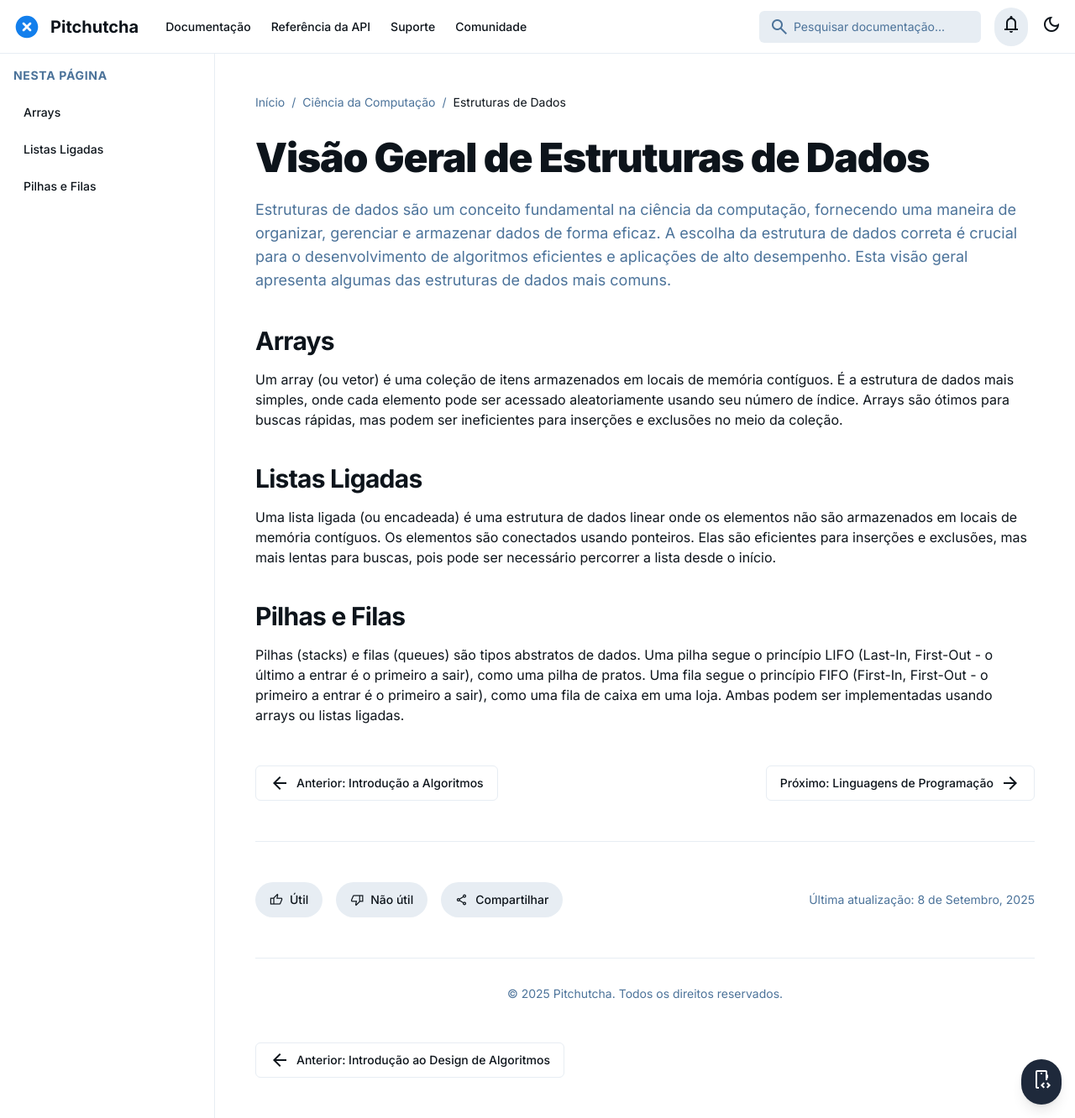
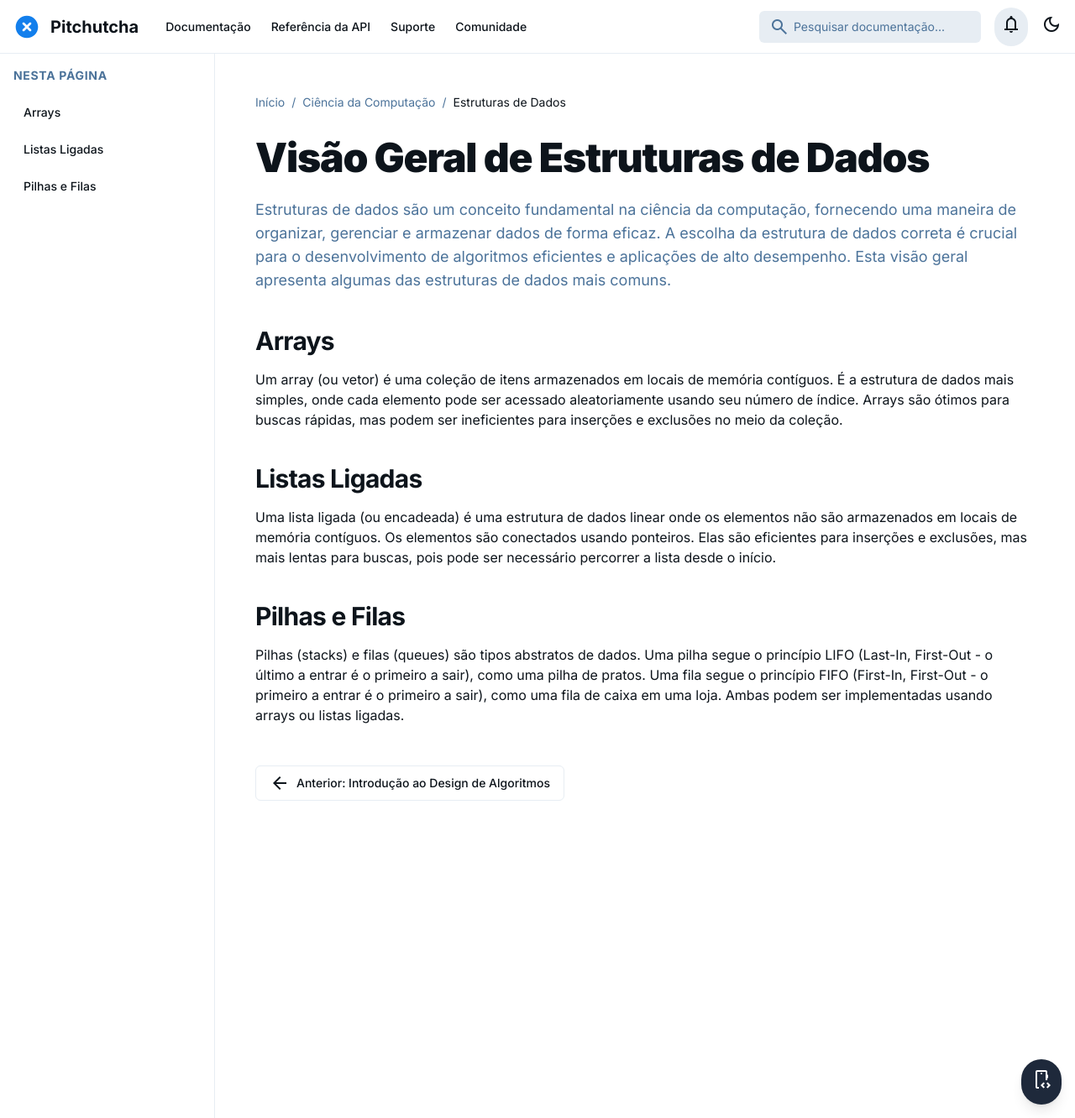
Before and after one commit to SistemaVinculado/pitchutcha.github.io, a Jekyll site: the page built from docs/_posts/2025-09-08-data-structures-overview.md, in a window 1280 px wide. Shown: the whole page at 84% size. Built offline with Jekyll 4.4.1, drawn with Linux system fonts in a browser that asks for light colours; nearby versions of some CDN libraries.

Commit message:
Update 2025-09-08-data-structures-overview.md

```diff
--- a/docs/_posts/2025-09-08-data-structures-overview.md
+++ b/docs/_posts/2025-09-08-data-structures-overview.md
@@ -39,35 +39,3 @@ image: "https://placehold.co/600x400/D1FAE5/047857?text=Estruturas+de+Dados"
         </p>
     </section>
 </article>
-
-<div class="mt-12 flex justify-between">
-    <a class="inline-flex items-center gap-2 rounded-md border border-[var(--secondary-color)] bg-[var(--background-primary)] px-4 py-2 text-sm font-medium text-[var(--text-primary)] hover:bg-[var(--secondary-color)]" href="#">
-        <span class="material-symbols-outlined">arrow_back</span>
-        <span>Anterior: Introdução a Algoritmos</span>
-    </a>
-    <a class="inline-flex items-center gap-2 rounded-md border border-[var(--secondary-color)] bg-[var(--background-primary)] px-4 py-2 text-sm font-medium text-[var(--text-primary)] hover:bg-[var(--secondary-color)]" href="#">
-        <span>Próximo: Linguagens de Programação</span>
-        <span class="material-symbols-outlined">arrow_forward</span>
-    </a>
-</div>
-
-<hr class="my-12 border-[var(--secondary-color)]"/>
-
-<div class="flex flex-col items-center justify-between gap-6 sm:flex-row">
-    <div class="flex items-center gap-4 flex-shrink-0">
-        <button class="flex items-center gap-2 rounded-full border border-transparent bg-[var(--secondary-color)] px-4 py-2 text-sm font-medium text-[var(--text-primary)] hover:border-[var(--primary-color)] transition-colors whitespace-nowrap">
-            <span class="material-symbols-outlined text-base">thumb_up</span> Útil
-        </button>
-        <button class="flex items-center gap-2 rounded-full border border-transparent bg-[var(--secondary-color)] px-4 py-2 text-sm font-medium text-[var(--text-primary)] hover:border-[var(--primary-color)] transition-colors whitespace-nowrap">
-            <span class="material-symbols-outlined text-base">thumb_down</span> Não útil
-        </button>
-        <button class="flex items-center gap-2 rounded-full border border-transparent bg-[var(--secondary-color)] px-4 py-2 text-sm font-medium text-[var(--text-primary)] hover:border-[var(--primary-color)] transition-colors whitespace-nowrap">
-            <span class="material-symbols-outlined text-base">share</span> Compartilhar
-        </button>
-    </div>
-    <p class="text-sm text-[var(--text-secondary)]">Última atualização: 8 de Setembro, 2025</p>
-</div>
-
-<footer class="mt-12 border-t border-[var(--secondary-color)] pt-8 text-center text-sm text-[var(--text-secondary)]">
-    © 2025 Pitchutcha. Todos os direitos reservados.
-</footer>
```
